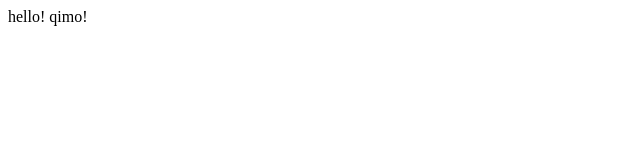
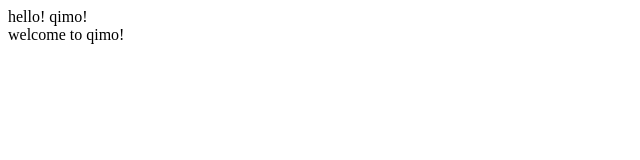
Before and after one commit to z284949127/qimo, a plain HTML site: page index.html in a window 1280 px wide. Shown: the whole page, without its empty margins (0-640 px from the left). Drawn offline with Linux system fonts and the light colour scheme.

Commit message:
Update index.html

```diff
--- a/index.html
+++ b/index.html
@@ -1,4 +1,6 @@
 <meta charset='utf8'/>
 <body>
-hello! qimo!
+  hello! qimo!
+  <br>
+  welcome to qimo!
 </body>
```
